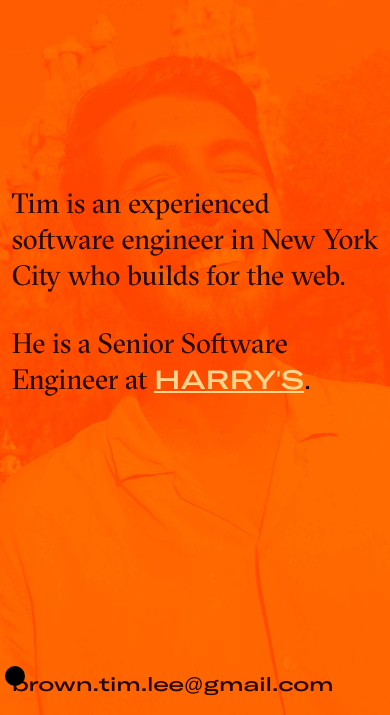
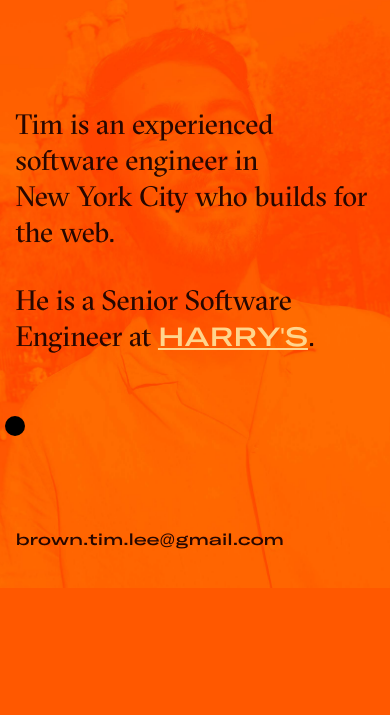
Before and after one commit to brimtown/brimtown.org, a Gatsby site: page / in a window 390 px wide. Shown: the part 129-844 px from the top of the page. Built offline with nearby package versions, Linux system fonts and the light colour scheme; Gatsby itself is replaced by a stand-in of ours.

Commit message:
[Homepage] Simplify layout
* Rip out CSS Grid implementation in favor of a
  simpler flexbox one
* Adjust font sizes to better accomodate GT America
* Fix visual bug on mobile where the email would
  be cut off. This was due to using 100vh, which
  does not take into account the chrome on mobile
  browsers.

```diff
--- a/src/components/Header.tsx
+++ b/src/components/Header.tsx
@@ -1,17 +1,20 @@
 import React from 'react';
 import styled from 'styled-components';
+import SocialIcons from './SocialIcons';
 
 const HeaderWrapper = styled.div`
-  grid-area: head;
+  display: flex;
+  justify-content: space-between;
 `;
 
 const HeaderText = styled.h1`
   font-family: ${(props): string => props.theme.fonts.americaExtended};
-  font-size: 1.75rem;
+  font-size: 1.5rem;
   margin: 0 0 1.45rem 0;
   padding: 0;
   color: ${(props): string => props.theme.colors.black};
   line-height: 1.1;
+  letter-spacing: -1px;
 
   ${(props): string => props.theme.mediaQueries.small} {
     font-size: 2rem;
@@ -21,6 +24,7 @@
 const Header: React.FC = () => (
   <HeaderWrapper>
     <HeaderText>Tim Brown</HeaderText>
+    <SocialIcons />
   </HeaderWrapper>
 );
 
--- a/src/components/SocialIcons.tsx
+++ b/src/components/SocialIcons.tsx
@@ -5,7 +5,6 @@
 import Linkedin from '../assets/images/LinkedinIcon.svg';
 
 const SocialIconsWrapper = styled.div`
-  grid-area: icon;
   display: flex;
   margin-top: 6px;
   justify-content: space-between;
--- a/src/pages/index.tsx
+++ b/src/pages/index.tsx
@@ -2,7 +2,6 @@
 import styled, { keyframes } from 'styled-components';
 import Header from '../components/Header';
 import homepage from '../assets/images/HomepageBackground.jpg';
-import SocialIcons from '../components/SocialIcons';
 import Ball from '../components/Ball';
 import Layout from '../components/Layout';
 
@@ -27,38 +26,23 @@
   background-repeat: no-repeat;
   background-size: cover;
   background-image: url(${(props): string => props.backgroundImage});
-  display: grid;
-  grid-gap: 10px;
-  grid-template-areas:
-    'head icon'
-    'body body'
-    'foot foot';
-  grid-template-columns: 10fr 2fr;
-  grid-template-rows: 1fr 5fr 1fr;
-  height: 100vh;
+  min-height: 85vh;
   overflow: hidden;
-  padding: 3%;
+  padding: 4%;
   position: relative;
   width: 100vw;
+  display: flex;
+  flex-direction: column;
+  justify-content: space-between;
+
+  ${(props): string => props.theme.mediaQueries.small} {
+    min-height: 100vh;
+  }
 
   ${(props): string => props.theme.mediaQueries.medium} {
     background-position: right;
     background-size: auto 100vh;
-    grid-template-areas:
-      'head head icon'
-      'body body    .   '
-      'foot foot foot';
-    grid-template-columns: 9fr 2fr 1fr;
-    grid-template-rows: 1fr 3fr 1fr;
     padding: 2rem 4rem;
-  }
-
-  ${(props): string => props.theme.mediaQueries.large} {
-    grid-template-areas:
-      'head head icon'
-      'body .    .   '
-      'foot foot foot';
-    grid-template-columns: 7fr 4fr 1fr;
   }
 `;
 
@@ -67,13 +51,17 @@
   font-size: 1.75rem;
   font-family: ${(props): string => props.theme.fonts.sectra};
   line-height: 2.25rem;
-  grid-area: body;
-  align-self: center;
   animation: ${FadeIn} ease-in 800ms both;
 
   ${(props): string => props.theme.mediaQueries.small} {
     font-size: 2.5rem;
     line-height: 3.25rem;
+  }
+
+  ${(props): string => props.theme.mediaQueries.medium} {
+    font-size: 2.5rem;
+    line-height: 3.25rem;
+    max-width: 60%;
   }
 `;
 
@@ -95,28 +83,27 @@
 `;
 
 const Footer = styled.div`
-  grid-area: foot;
-  align-self: end;
+  padding-bottom: 1.5rem;
+  transition: transform 200ms ease-out;
+
+  :hover {
+    transform: translate3d(0px, -3px, 0px);
+  }
+
+  ${(props): string => props.theme.mediaQueries.small} {
+    padding-bottom: 0;
+  }
 `;
 
 const EmailText = styled.a`
   color: ${(props): string => props.theme.colors.black};
   text-decoration: none;
   font-family: ${(props): string => props.theme.fonts.americaExtended};
-  font-size: 1.2rem;
-  height: 2em;
-  display: flex;
-  align-items: center;
-  background-repeat: no-repeat;
-  background-position: left center;
-  transition: transform 300ms ease;
-
-  :hover {
-    transform: translate3d(0px, -3px, 0px);
-  }
+  font-size: 1rem;
 
   ${(props): string => props.theme.mediaQueries.small} {
     font-size: 1.625rem;
+
   }
 `;
 
@@ -129,7 +116,6 @@
     <HomepageWrapper backgroundImage={homepage}>
       <Ball top={100} left={-20} delay={2500} />
       <Header />
-      <SocialIcons />
       <BodyText>
         <BodyParagraph>
           Tim is an experienced software engineer in New&nbsp;York City who
```
